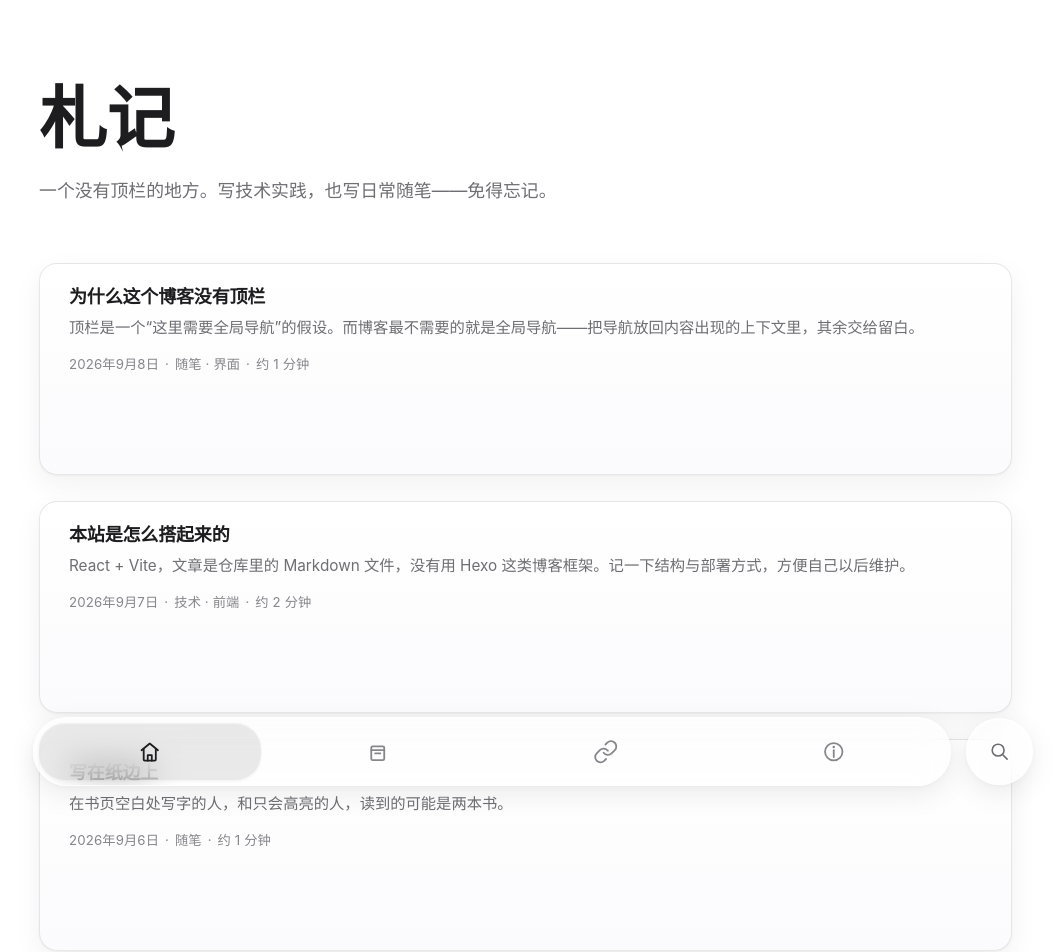
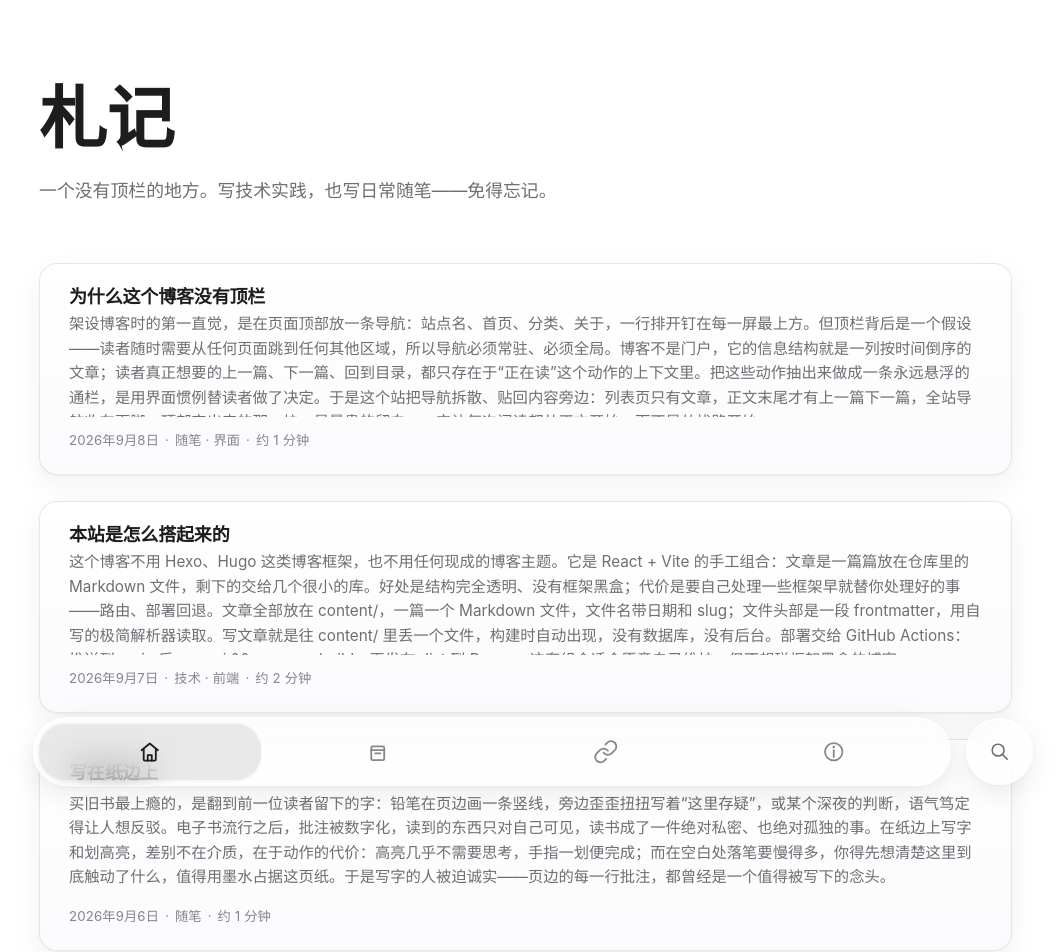
Before and after one commit to Molforte/Molforte.pages, a React (Vite) app: page / in a window 1280 px wide. Shown: the top 952 px of the page, without its empty margins (107-1168 px from the left). Built offline with nearby package versions, Linux system fonts and the light colour scheme.

Commit message:
feat: 卡片内容铺满固定高度（标题置顶、摘要弹性填充、元信息贴底），示例摘要加长以演示填充

```diff
--- a/content/2026-09-06-margin-notes.md
+++ b/content/2026-09-06-margin-notes.md
@@ -2,7 +2,7 @@
 title: 写在纸边上
 date: 2026-09-06
 tags: [随笔]
-summary: 在书页空白处写字的人，和只会高亮的人，读到的可能是两本书。
+summary: 买旧书最上瘾的，是翻到前一位读者留下的字：铅笔在页边画一条竖线，旁边歪歪扭扭写着“这里存疑”，或某个深夜的判断，语气笃定得让人想反驳。电子书流行之后，批注被数字化，读到的东西只对自己可见，读书成了一件绝对私密、也绝对孤独的事。在纸边上写字和划高亮，差别不在介质，在于动作的代价：高亮几乎不需要思考，手指一划便完成；而在空白处落笔要慢得多，你得先想清楚这里到底触动了什么，值得用墨水占据这页纸。于是写字的人被迫诚实——页边的每一行批注，都曾经是一个值得被写下的念头。
 ---
 
 买旧书最上瘾的，是翻到前一位读者留下的字。铅笔在页边画一条竖线，旁边歪歪扭扭写“这里存疑”；或者某个深夜的判断，语气笃定得让人想反驳，可惜人已经不在。你和他隔着几十年的纸张，隔着同一段文字，各自读了一遍。
--- a/content/2026-09-07-how-this-site-is-built.md
+++ b/content/2026-09-07-how-this-site-is-built.md
@@ -2,7 +2,7 @@
 title: 本站是怎么搭起来的
 date: 2026-09-07
 tags: [技术, 前端]
-summary: React + Vite，文章是仓库里的 Markdown 文件，没有用 Hexo 这类博客框架。记一下结构与部署方式，方便自己以后维护。
+summary: 这个博客不用 Hexo、Hugo 这类博客框架，也不用任何现成的博客主题。它是 React + Vite 的手工组合：文章是一篇篇放在仓库里的 Markdown 文件，剩下的交给几个很小的库。好处是结构完全透明、没有框架黑盒；代价是要自己处理一些框架早就替你处理好的事——路由、部署回退。文章全部放在 content/，一篇一个 Markdown 文件，文件名带日期和 slug；文件头部是一段 frontmatter，用自写的极简解析器读取。写文章就是往 content/ 里丢一个文件，构建时自动出现，没有数据库，没有后台。部署交给 GitHub Actions：推送到 main 后 npm ci && npm run build，再发布 dist 到 Pages。这套组合适合愿意自己维护、但不想碰框架黑盒的博客。
 ---
 
 这个博客不用 Hexo、Hugo 这类博客框架，也不用任何现成的博客主题。它是 React + Vite 的手工组合：**文章是一篇篇放在仓库里的 Markdown 文件，剩下的交给几个很小的库**。好处是结构完全透明、没有框架黑盒，坏处是要自己处理一些框架早就替你处理好的事（路由、部署回退……）。下面把这几件事是怎么处理的记下来。
--- a/content/2026-09-08-why-no-topbar.md
+++ b/content/2026-09-08-why-no-topbar.md
@@ -2,7 +2,7 @@
 title: 为什么这个博客没有顶栏
 date: 2026-09-08
 tags: [随笔, 界面]
-summary: 顶栏是一个“这里需要全局导航”的假设。而博客最不需要的就是全局导航——把导航放回内容出现的上下文里，其余交给留白。
+summary: 架设博客时的第一直觉，是在页面顶部放一条导航：站点名、首页、分类、关于，一行排开钉在每一屏最上方。但顶栏背后是一个假设——读者随时需要从任何页面跳到任何其他区域，所以导航必须常驻、必须全局。博客不是门户，它的信息结构就是一列按时间倒序的文章；读者真正想要的上一篇、下一篇、回到目录，都只存在于“正在读”这个动作的上下文里。把这些动作抽出来做成一条永远悬浮的通栏，是用界面惯例替读者做了决定。于是这个站把导航拆散、贴回内容旁边：列表页只有文章，正文末尾才有上一篇下一篇，全站导航收在页脚。顶部空出来的那一块，是最贵的留白——它让每次阅读都从正文开始，而不是从找路开始。
 ---
 
 架设一个博客时，第一直觉是在页面顶部放一条导航：站点名、首页、分类、关于……一行排开，钉在每一屏的最上方。我没有这样做。这个博客从头到尾没有任何顶栏，第一屏就是标题和文字。
--- a/src/styles/global.css
+++ b/src/styles/global.css
@@ -484,7 +484,9 @@ a {
 }
 
 .post-card__link {
-  display: block;
+  display: flex;
+  flex-direction: column;
+  height: 100%;
   padding: 1.15rem 1.7rem 1.25rem;
   color: var(--text);
   text-decoration: none;
@@ -507,13 +509,15 @@ a {
   color: var(--link);
 }
 
+/* 摘要弹性占满剩余高度：内容多则填满整卡，超出省略 */
 .post-card__summary {
+  flex: 1 1 auto;
   margin: 0.4rem 0 0;
   color: var(--text-2);
   font-size: 0.9rem;
   line-height: 1.6;
   display: -webkit-box;
-  -webkit-line-clamp: 3; /* 摘要最多 3 行 */
+  -webkit-line-clamp: 12;
   -webkit-box-orient: vertical;
   overflow: hidden;
 }
```
